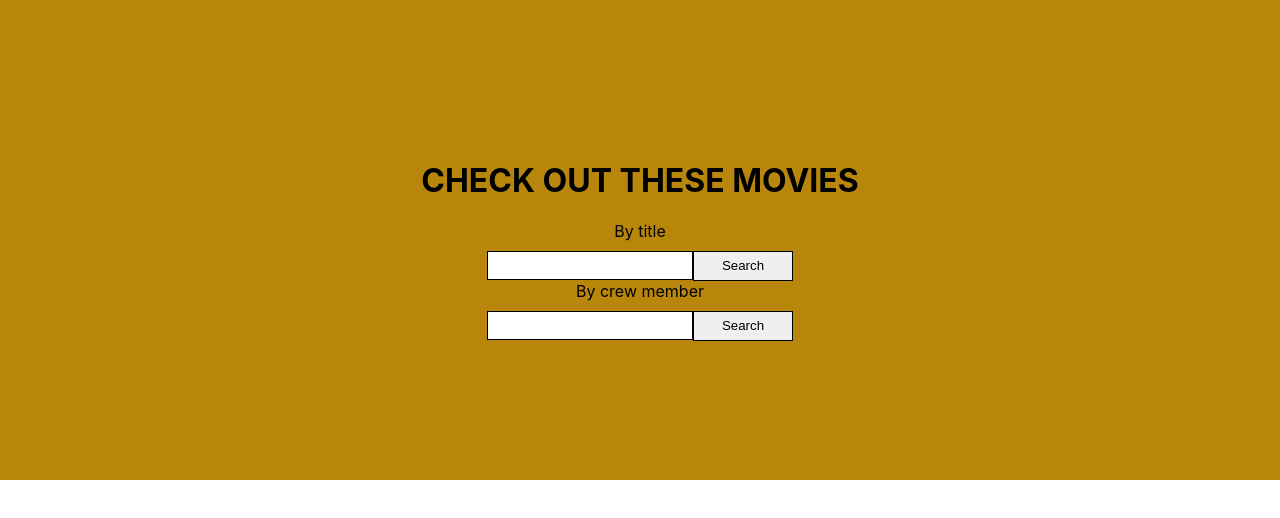
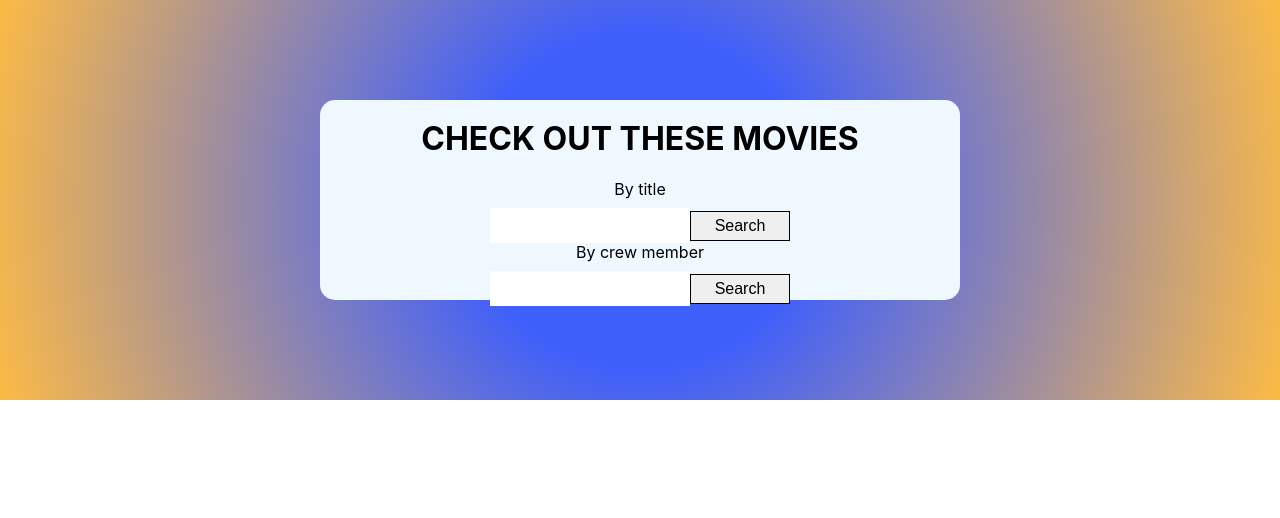
Before and after one commit to ebrazeau/find-a-movie, a React (Create React App) app: page / in a window 1280 px wide. Shown: the top 518 px of the page. Built offline with nearby package versions, Linux system fonts and the light colour scheme.

Commit message:
adding more stylez :sparkles:

```diff
--- a/src/App.css
+++ b/src/App.css
@@ -1,13 +1,255 @@
+html {
+  line-height: 1.15;
+  -ms-text-size-adjust: 100%;
+  -webkit-text-size-adjust: 100%
+}
+
+body {
+  margin: 0
+}
+
+article, aside, footer, header, nav, section {
+  display: block
+}
+
+h1 {
+  font-size: 2em;
+  margin: .67em 0
+}
+
+figcaption, figure, main {
+  display: block
+}
+
+figure {
+  margin: 1em 40px
+}
+
+hr {
+  box-sizing: content-box;
+  height: 0;
+  overflow: visible
+}
+
+pre {
+  font-family: monospace, monospace;
+  font-size: 1em
+}
+
+a {
+  background-color: transparent;
+  -webkit-text-decoration-skip: objects
+}
+
+abbr[title] {
+  border-bottom: none;
+  text-decoration: underline;
+  text-decoration: underline dotted
+}
+
+b, strong {
+  font-weight: inherit
+}
+
+b, strong {
+  font-weight: bolder
+}
+
+code, kbd, samp {
+  font-family: monospace, monospace;
+  font-size: 1em
+}
+
+dfn {
+  font-style: italic
+}
+
+mark {
+  background-color: #ff0;
+  color: #000
+}
+
+small {
+  font-size: 80%
+}
+
+sub, sup {
+  font-size: 75%;
+  line-height: 0;
+  position: relative;
+  vertical-align: baseline
+}
+
+sub {
+  bottom: -.25em
+}
+
+sup {
+  top: -.5em
+}
+
+audio, video {
+  display: inline-block
+}
+
+audio:not([controls]) {
+  display: none;
+  height: 0
+}
+
+img {
+  border-style: none
+}
+
+svg:not(:root) {
+  overflow: hidden
+}
+
+button, input, optgroup, select, textarea {
+  font-family: sans-serif;
+  font-size: 100%;
+  line-height: 1.15;
+  margin: 0
+}
+
+button, input {
+  overflow: visible
+}
+
+button, select {
+  text-transform: none
+}
+
+button, html [type=button], [type=reset], [type=submit] {
+  -webkit-appearance: button
+}
+
+button::-moz-focus-inner, [type=button]::-moz-focus-inner, [type=reset]::-moz-focus-inner, [type=submit]::-moz-focus-inner {
+  border-style: none;
+  padding: 0
+}
+
+button:-moz-focusring, [type=button]:-moz-focusring, [type=reset]:-moz-focusring, [type=submit]:-moz-focusring {
+  outline: 1px dotted ButtonText
+}
+
+fieldset {
+  padding: .35em .75em .625em
+}
+
+legend {
+  box-sizing: border-box;
+  color: inherit;
+  display: table;
+  max-width: 100%;
+  padding: 0;
+  white-space: normal
+}
+
+progress {
+  display: inline-block;
+  vertical-align: baseline
+}
+
+textarea {
+  overflow: auto
+}
+
+[type=checkbox], [type=radio] {
+  box-sizing: border-box;
+  padding: 0
+}
+
+[type=number]::-webkit-inner-spin-button, [type=number]::-webkit-outer-spin-button {
+  height: auto
+}
+
+[type=search] {
+  -webkit-appearance: textfield;
+  outline-offset: -2px
+}
+
+[type=search]::-webkit-search-cancel-button, [type=search]::-webkit-search-decoration {
+  -webkit-appearance: none
+}
+
+::-webkit-file-upload-button {
+  -webkit-appearance: button;
+  font: inherit
+}
+
+details, menu {
+  display: block
+}
+
+summary {
+  display: list-item
+}
+
+canvas {
+  display: inline-block
+}
+
+template {
+  display: none
+}
+
+[hidden] {
+  display: none
+}
+
+.clearfix:after {
+  visibility: hidden;
+  display: block;
+  font-size: 0;
+  content: '';
+  clear: both;
+  height: 0;
+}
+
+html {
+  -moz-box-sizing: border-box;
+  -webkit-box-sizing: border-box;
+  box-sizing: border-box;
+}
+
+*, *:before, *:after {
+  box-sizing: inherit
+}
+
+.sr-only {
+  position: absolute;
+  width: 1px;
+  height: 1px;
+  margin: -1px;
+  border: 0;
+  padding: 0;
+  white-space: nowrap;
+  clip-path: inset(100%);
+  clip: rect(0 0 0 0);
+  overflow: hidden;
+}
+
+
 .App {
   text-align: center;
 }
 
 header {
-  height: 60vh;
-  background-color: darkgoldenrod;
+  height: 50vh;
+  background-image: radial-gradient(circle, rgba(63, 95, 251, 1) 25%, rgba(252, 186, 70, 1) 100%);
+  ;
   display: flex;
   flex-direction: column;
   justify-content: center;
+  align-items: center;
+}
+
+.formContainer {
+  background: aliceblue;
+  width: 50%;
+  height: 25vh;
+  border-radius: 15px;
 }
 
 h1 {
@@ -20,9 +262,9 @@ label {
 }
 
 input {
-  border: 1.5px solid black;
+  border: 1.5px solid white;
   width: 200px;
-  height: 25px;
+  height: 35px;
   background-color: white;
 }
 
@@ -31,27 +273,57 @@ button {
   width: 100px;
   height: 30px;
 }
+
 .results {
   width: 100%;
   display: flex;
   flex-wrap: wrap;
   justify-content: space-around;
+  background-color: #091827;
 }
+
 .movieCard {
   height: 600px;
   width: 450px;
-  background-color: blue;
   display: flex;
   flex-direction: column;
   justify-content: center;
   align-items: center;
   border-radius: 25px;
   margin-top: 25px;
+  background-image: radial-gradient(circle, rgba(0, 38, 76, 1) 45%, rgba(18, 31, 43, 1) 100%);
+  position: relative;
 }
+
+
+.movieCard:after {
+  content: '';
+  width: 100%;
+  height: 100%;
+  opacity: 0.5;
+  position: absolute;
+  border-radius: 25px;
+  background-image: linear-gradient(141deg, rgba(0, 54, 108, 1) 0%, rgba(0, 30, 60, 1) 52%);
+  opacity: 0.7;
+}
+
+.movieContainer {
+  display: flex;
+  flex-direction: column;
+  justify-content: center;
+  align-items: center;
+  height: 100%;
+  width: 100%;
+  z-index: 10;
+  border: 1.5px solid #1e4976;
+  border-radius: 25px;
+}
+
 
 
 .movieCard img {
   width: 250px;
+  border: 1px solid black;
 }
 
 .movieCard p {
```
